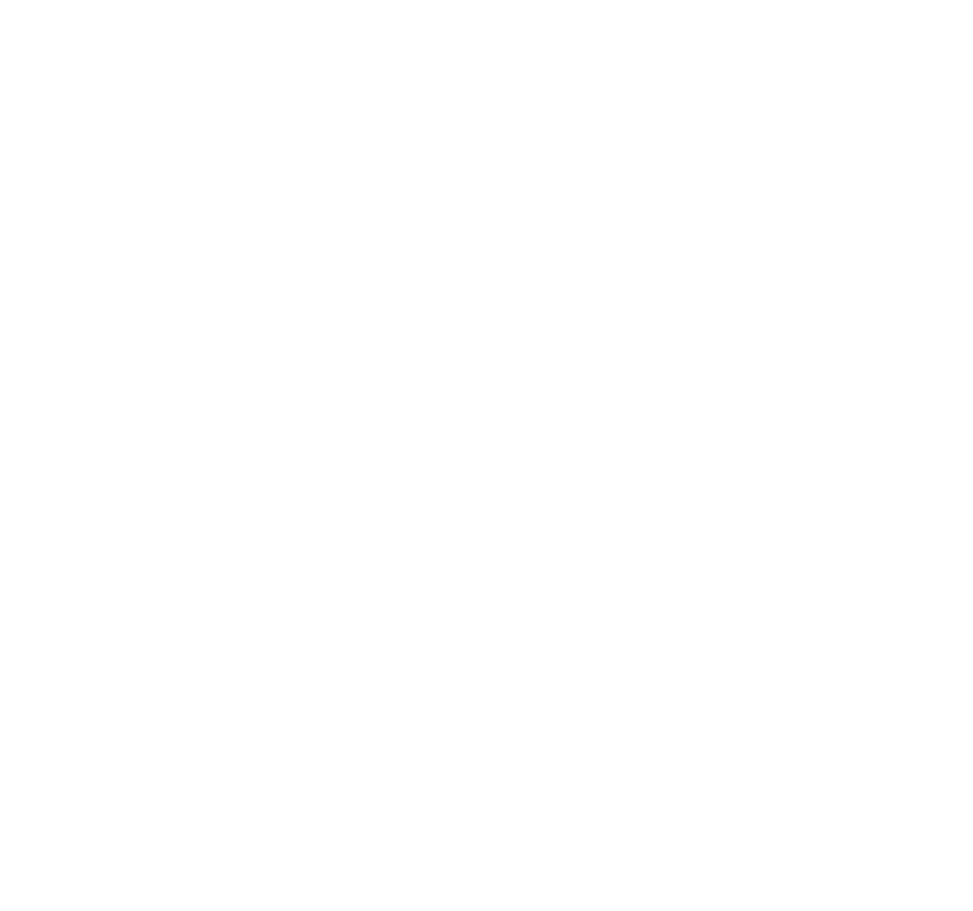
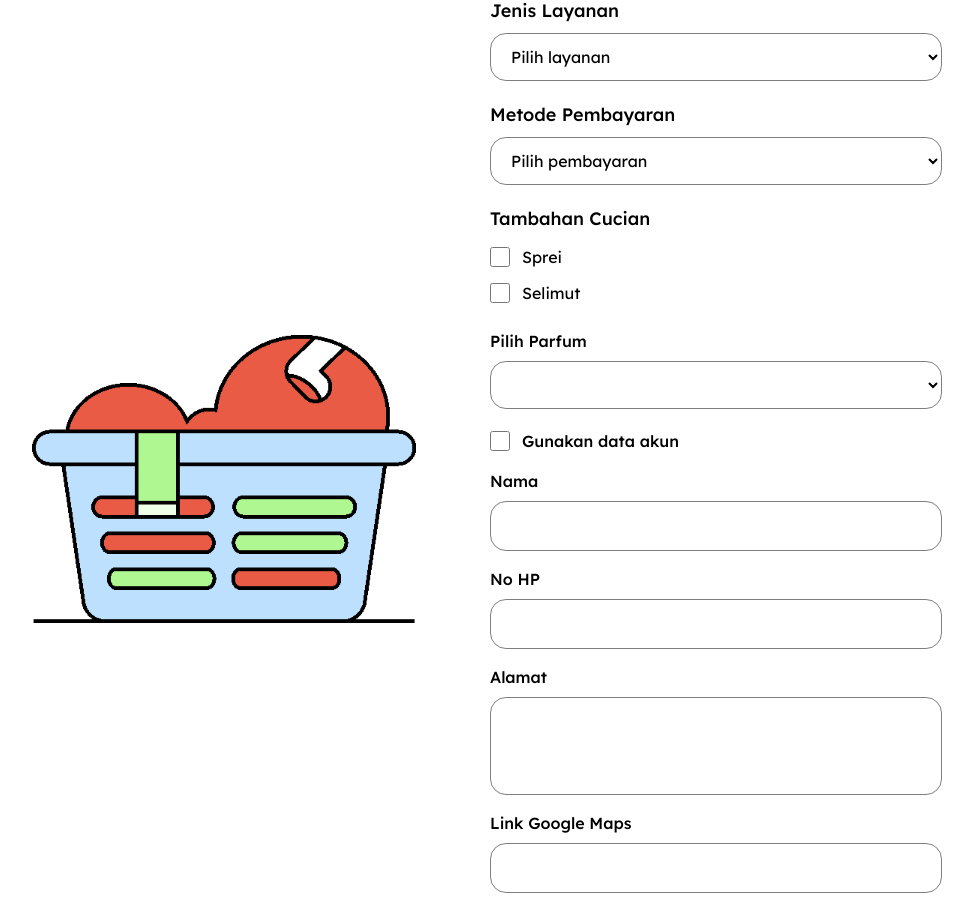
Before and after one commit to ddekhtml/laundry, a Vue app: page /cucian/pesan in a window 1280 px wide. Before the commit this address had no page. Shown: the part 220-1131 px from the top of the page, without its empty margins (170-1143 px from the left). Before the commit the page ends 800 px from the top, so only its background shows below. Built offline with nearby package versions, Linux system fonts and the light colour scheme; a web font is replaced by a local one.

Commit message:
add pesan cucian page, kurang opsi lainnya

```diff
--- a/src/components/Header.vue
+++ b/src/components/Header.vue
@@ -1,5 +1,7 @@
 <script setup>
+    import { ref } from 'vue';
 
+    const role = ref(localStorage.getItem('role'))
 </script>
 <template>
     <div class="w-full py-2 pl-3 bg-white text-title border-b-line border-b-[0.5px] flex flex-row justify-between items-center">
@@ -7,7 +9,19 @@
     <div class="text-5xl tracking-wide font-semibold font-dongle">
         Cucian.
     </div>
+    <div class="flex items-center  text-black gap-2 mr-10 border px-4 py-2  rounded-xl border-line/50" v-if="role==='user'">
 
+        <img
+            src="/src/assets/icons/user.png"
+            alt=""
+            class="w-4 object-contain"
+        >
+
+        <div class=" text-md leading-none">
+            Naufal
+        </div>
+
+</div>
 
 
     </div>
--- a/src/components/home/UserHome.vue
+++ b/src/components/home/UserHome.vue
@@ -1,14 +1,22 @@
+<script setup>
+import { useRoute, useRouter } from 'vue-router';
+
+const router = useRouter()
+function toCucian(path = '') {
+    router.push(`/cucian/${path}`)
+}
+</script>
 <template>
-    <div class="grid grid-cols-3 mt-5">
-        <div class="flex flex-col items-center gap-2 ">
+    <div class="grid grid-cols-3 mt-5 max-w-xl mx-auto hover:cursor-pointer">
+        <div class="flex flex-col items-center  gap-2 " @click="toCucian('pesan')">
             <div class="p-4 border border-body w-fit rounded-2xl"><img src="/src/assets/icons/pesan_cucian_icon.png" alt="" class="w-8 object-contain"></div>
             <div>Pesan Cucian</div>
         </div>
-        <div class="flex flex-col items-center gap-2">
+        <div class="flex flex-col items-center gap-2 hover:cursor-pointer">
             <div class="p-4 border border-body w-fit rounded-2xl"><img src="/src/assets/icons/cucian_icon.png" alt="" class="w-10 object-contain"></div>
             <div>Pantau Cucian</div>
         </div>
-        <div class="flex flex-col items-center gap-2">
+        <div class="flex flex-col items-center gap-2 hover:cursor-pointer" @click="toCucian()">
             <div class="p-4 border border-body w-fit rounded-2xl"><img src="/src/assets/icons/history.png" alt="" class="w-8 object-contain"></div>
             <div>Riwayat Cucian</div>
         </div>
--- a/src/page/Register.vue
+++ b/src/page/Register.vue
@@ -18,8 +18,8 @@
         no_hp: noHp.value,
         alamat: alamat.value
     })
-
-
+    localStorage.setItem('role', 'user')
+    router.push('/')
 }
 
 function toLogin() {
@@ -29,10 +29,7 @@
 
 <template>
     <div class="min-h-screen overflow-hidden flex items-center justify-center w-full p-4 md:p-6 bg-main-bg font-lexend pattern-background">
-
         <div class="flex flex-col md:flex-row items-center gap-6 bg-white p-6 md:p-8 rounded-3xl shadow-xl w-full max-w-5xl">
-
-
             <div class="hidden md:flex flex-1 justify-center">
                 <img
                     src="/src/assets/design/New_Account_pic1.png"
@@ -123,8 +120,8 @@
                     Daftar
                 </button>
 
-                <!-- login -->
-                <div class="text-center mt-4 text-sm">
+
+                <div class="text-center mt-4 text-base">
                     Sudah punya akun?
                     <span
                         @click="toLogin"
--- a/src/page/cutomer/cucian/PesanCucian.vue
+++ b/src/page/cutomer/cucian/PesanCucian.vue
@@ -1,12 +1,175 @@
 <script setup>
+import { useRouter } from 'vue-router'
+import Header from '../../../components/Header.vue'
+import { ref } from 'vue'
+
+const layanan = ref('')
+const pembayaran = ref('')
+const sprei = ref(false)
+const selimut = ref(false)
+
+const gunakanDataAkun = ref(false)
+
+const nama = ref('')
+const noHp = ref('')
+const alamat = ref('')
+const router = useRouter()
+
+
+function pesanCucian() {
+    console.log({
+        layanan: layanan.value,
+        pembayaran: pembayaran.value,
+        sprei: sprei.value,
+        selimut: selimut.value,
+        gunakanDataAkun: gunakanDataAkun.value,
+        nama: gunakanDataAkun.value ? 'Naufal (akun)' : nama.value,
+        noHp: gunakanDataAkun.value ? '08123456789' : noHp.value,
+        alamat: gunakanDataAkun.value ? 'Semarang' : alamat.value
+    })
+    router.push('/')
+
+}
+
 
 </script>
+
 <template>
-    <div>
+    <div class="min-h-screen flex flex-col pattern-background font-lexend">
+        <Header />
 
+        <div class=" font-lexend flex-1 w-full px-6 py-8 md:px-12 xl:px-32">
+
+            <div class="text-4xl md:text-5xl font-bold text-title mb-8">
+                Pesan Cucian
+            </div>
+
+            <div class="bg-white rounded-3xl shadow-lg p-6 md:p-10 flex flex-col lg:flex-row gap-10">
+
+
+                <div class="flex-1 flex justify-center items-center">
+                    <img
+                        src="/src/assets/design/menunggu_penjemputan.png"
+                        class="w-72 md:w-96 object-contain"
+                    />
+                </div>
+
+
+                <div class="flex-1 flex flex-col gap-5">
+
+                    <div class="flex flex-col gap-2">
+                        <label class="font-medium text-lg">Jenis Layanan</label>
+                        <select v-model="layanan"
+                            class="border border-line rounded-2xl px-4 py-3 outline-none focus:ring-2 focus:ring-button">
+                            <option disabled value="">Pilih layanan</option>
+                            <option value="cuci">Cuci saja</option>
+                            <option value="cucses3">Cuci Setrika 3 hari</option>
+                            <option value="cucses1">Cuci Setrika 1 hari</option>
+                            <option value="sertika3">Setrika 3 hari</option>
+                            <option value="setrika1">Setrika 1 hari</option>
+
+
+                        </select>
+                    </div>
+                    <div class="flex flex-col gap-2">
+                        <label class="font-medium text-lg">Metode Pembayaran</label>
+                        <select v-model="pembayaran"
+                            class="border border-line rounded-2xl px-4 py-3 outline-none focus:ring-2 focus:ring-button">
+                            <option disabled value="">Pilih pembayaran</option>
+                            <option value="cash">Cash</option>
+                            <option value="qris">QRIS</option>
+                        </select>
+                    </div>
+                    <div class="flex flex-col gap-3">
+    <div class="font-medium text-lg">Tambahan Cucian</div>
+
+    <label class="flex items-center gap-3">
+        <input type="checkbox" v-model="sprei" class="w-5 h-5">
+        <span>Sprei</span>
+    </label>
+
+    <label class="flex items-center gap-3">
+        <input type="checkbox" v-model="selimut" class="w-5 h-5">
+        <span>Selimut</span>
+    </label>
+
+
+    <div class="flex flex-col gap-2 mt-3">
+        <label class="font-medium">Pilih Parfum</label>
+        <select
+            v-model="parfum"
+            class="border border-line rounded-2xl px-4 py-3 outline-none focus:ring-2 focus:ring-button"
+        >
+            <option disabled value="">Pilih parfum</option>
+            <option value="lavender">Lavender</option>
+            <option value="fresh">Fresh</option>
+            <option value="rose">Rose</option>
+            <option value="baby">Baby Powder</option>
+            <option value="no">Tanpa Parfum</option>
+        </select>
+    </div>
+
+</div>
+                    <div class="flex flex-col gap-4">
+
+                        <label class="flex items-center gap-3">
+                            <input
+                                type="checkbox"
+                                v-model="gunakanDataAkun"
+                                class="w-5 h-5"
+                            >
+                            <span class="font-medium">Gunakan data akun</span>
+                        </label>
+
+                        <div  class="flex flex-col gap-4">
+
+                            <div class="flex flex-col gap-2">
+                                <label class="font-medium">Nama</label>
+                                <input v-if="!gunakanDataAkun" v-model="nama"
+                                    class="border border-line rounded-2xl px-4 py-3" />
+                                <div v-else class="text-line hover:cursor-not-allowed bg-line/10 rounded-2xl px-4 py-3 border border-line/10">
+                                    Naufal Hilmi
+                                </div>
+                            </div>
+
+                            <div class="flex flex-col gap-2">
+                                <label class="font-medium">No HP</label>
+                                <input v-if="!gunakanDataAkun" v-model="noHp"
+                                    class="border border-line rounded-2xl px-4 py-3" />
+                                <div v-else class="text-line hover:cursor-not-allowed bg-line/10 rounded-2xl px-4 py-3 border border-line/10">
+                                    085813155451
+                                </div>
+                            </div>
+
+                            <div class="flex flex-col gap-2">
+                                <label class="font-medium">Alamat</label>
+                                <textarea v-if="!gunakanDataAkun" v-model="alamat"
+                                    rows="3"
+                                    class="border border-line rounded-2xl px-4 py-3 resize-none"></textarea>
+                                <div v-else class="text-line hover:cursor-not-allowed bg-line/10 rounded-2xl px-4 py-3 border border-line/10">
+                                    Jalan Kalimasada Nomor 3A, Dekat Universitas Negeri Semarang, 14987
+                                </div>
+                            </div>
+                            <div class="flex flex-col gap-2">
+                                <label class="font-medium">Link Google Maps</label>
+                                <input v-model="gmaps"
+                                    class="border border-line rounded-2xl px-4 py-3" />
+
+                            </div>
+
+                        </div>
+                    </div>
+
+
+                    <button
+                        @click="pesanCucian"
+                        class="bg-button text-white py-3 rounded-2xl font-medium hover:opacity-90"
+                    >
+                        Pesan Sekarang
+                    </button>
+
+                </div>
+            </div>
+        </div>
     </div>
 </template>
-
-<style scoped>
-
-</style>
--- a/src/router/index.js
+++ b/src/router/index.js
@@ -4,6 +4,9 @@
 import Register from "../page/Register.vue";
 import Login from "../page/Login.vue";
 import AdminLandingPage from "../page/admin/AdminLandingPage.vue";
+import PesanCucian from "../page/cutomer/cucian/PesanCucian.vue";
+import RincianCucian from "../page/cutomer/cucian/RincianCucian.vue";
+import KelolaCucian from "../page/cutomer/cucian/KelolaCucian.vue";
 function getUser() {
     return {
         // role: 'user'
@@ -39,6 +42,25 @@
         {
             path: '/login',
             component: Login
+        }, {
+            path: '/cucian',
+            children: [
+                {
+                    path: '',
+                    name: 'all-cucian',
+                    component: RincianCucian
+                },
+                {
+                    path: 'pesan',
+                    name: 'post-cucian',
+                    component: PesanCucian
+                },
+                {
+                    path: ':id',
+                    name: 'detail-cucian',
+                    component: KelolaCucian
+                },
+            ]
         }
     ]
 })
```
Also changed, not shown: src/page/Home.vue (+21 -12 lines).
